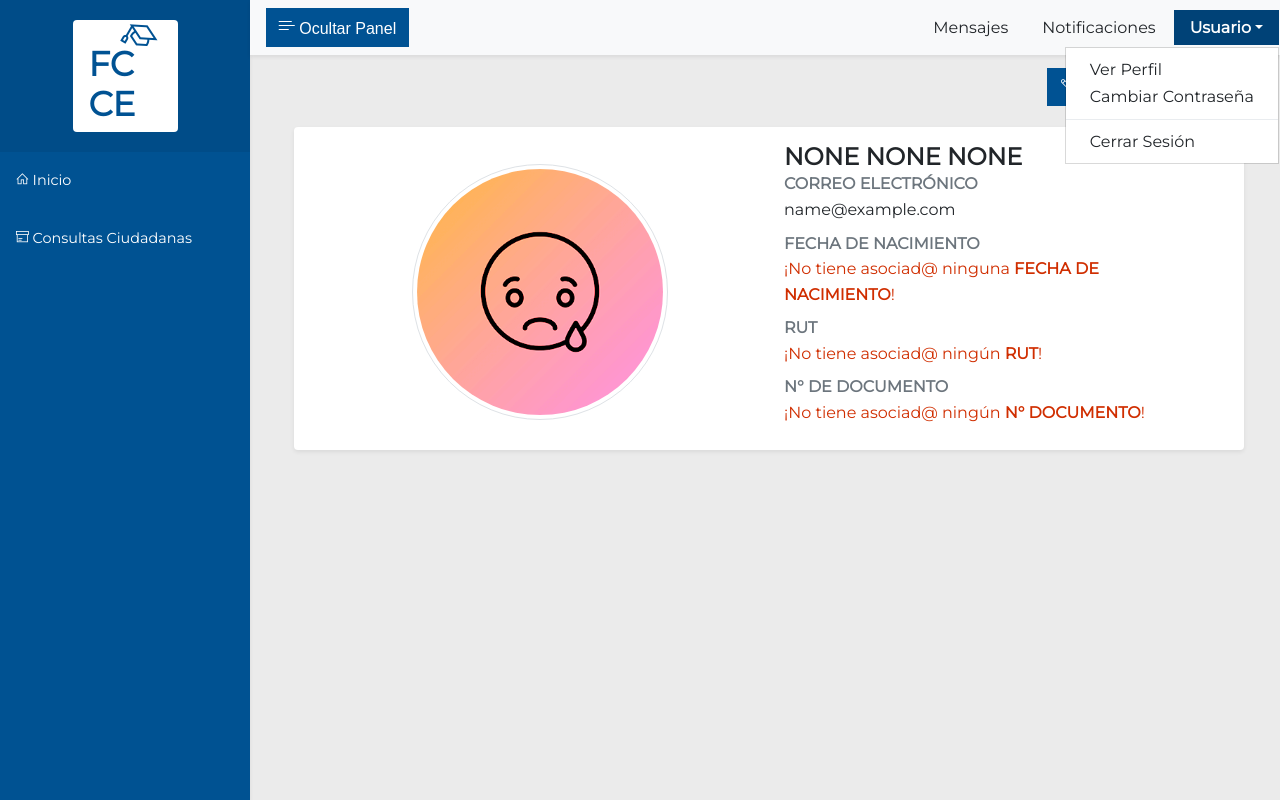
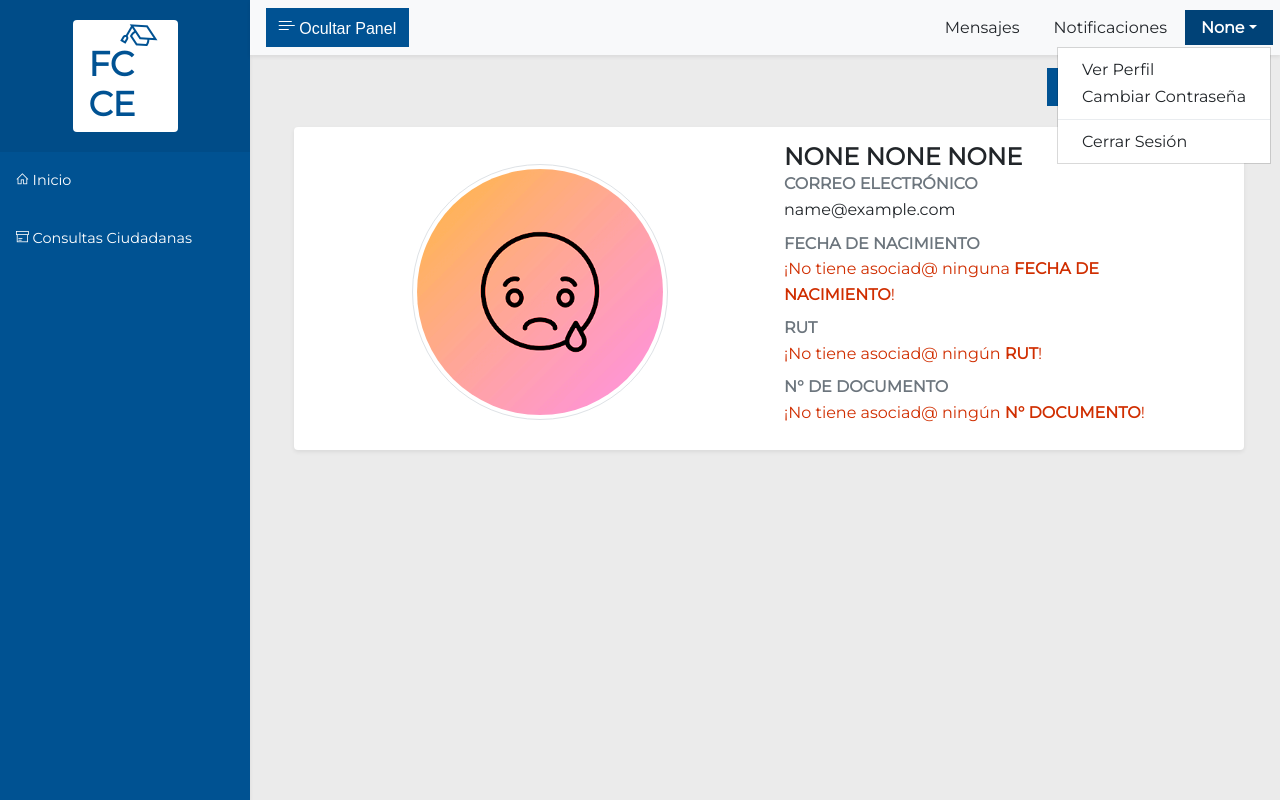
Before and after one commit to johannvalenzuela/formacion-ciudadana, a Django app: page /gestion_usuarios/profile/ in a window 1280 px wide, after a click on "None". Run offline with Django 3.2, Linux system fonts and the light colour scheme; the visitor is signed in with stand-in values (Sample User, id 1); data that the repository does not hold is empty; some libraries are stand-ins or nearby versions.

Commit message:
fix: pequeñas modificaciones

```diff
--- a/static/css/styles.css
+++ b/static/css/styles.css
@@ -183,7 +183,7 @@ a, a:hover, a:focus {
     position: fixed;
     top: 0;
     left: 0;
-    height: 100vh;
+    height: 100%;
     z-index: 999;
     /* background: #2699FB; */
     background:#005292;
@@ -294,7 +294,7 @@ h2, h3, h4, h5, h6 {
 
 .dropdown-menu.show {
     display: block;
-    left: -6.8rem;
+    left: -8rem;
 }
 
 .grid-container {
--- a/templates/compumundohipermegared.html
+++ b/templates/compumundohipermegared.html
@@ -125,7 +125,8 @@
                         <a class="nav-link" href="#">Notificaciones</a>
                     </li>
                     <li class="nav-item dropdown">
-                        <a class="nav-link dropdown-toggle" data-toggle="dropdown" href="#" role="button" aria-haspopup="true" aria-expanded="false">Usuario</a>
+                        <!-- <img class="img-fluid rounded" src="..{{ MEDIA_URL }}{{user.get_profile_image}}" %} width="32" height="32">  -->
+                        <a class="nav-link dropdown-toggle" data-toggle="dropdown" href="#" role="button" aria-haspopup="true" aria-expanded="false"> {{ user.get_short_name }}</a>
                         <div class="dropdown-menu">
                             <a class="dropdown-item" href="{% url 'profile' %}">Ver Perfil</a>
                             <a class="dropdown-item" href="#">Cambiar Contraseña</a>
```
Also changed, not shown: templates/home.html (+8 -5 lines).
